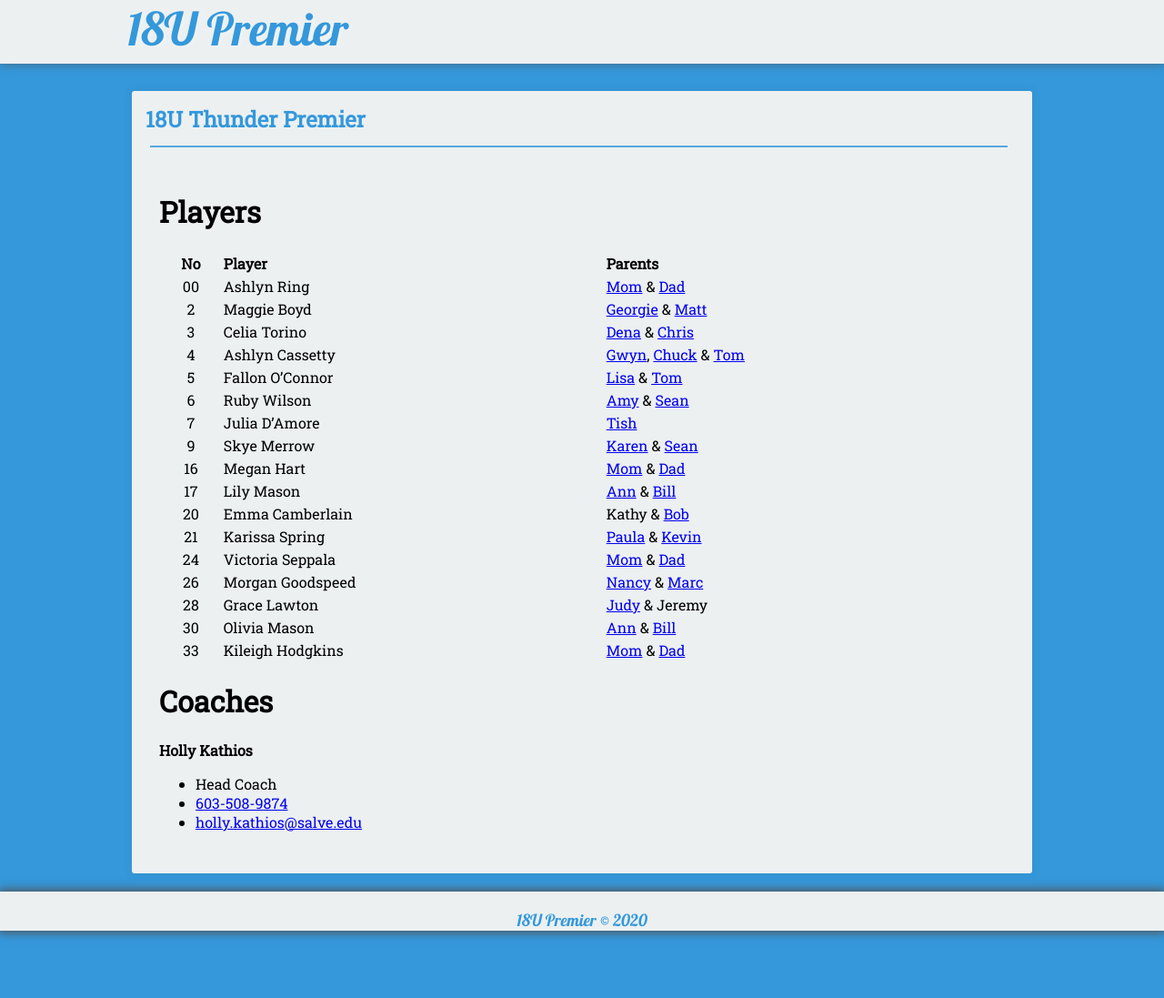
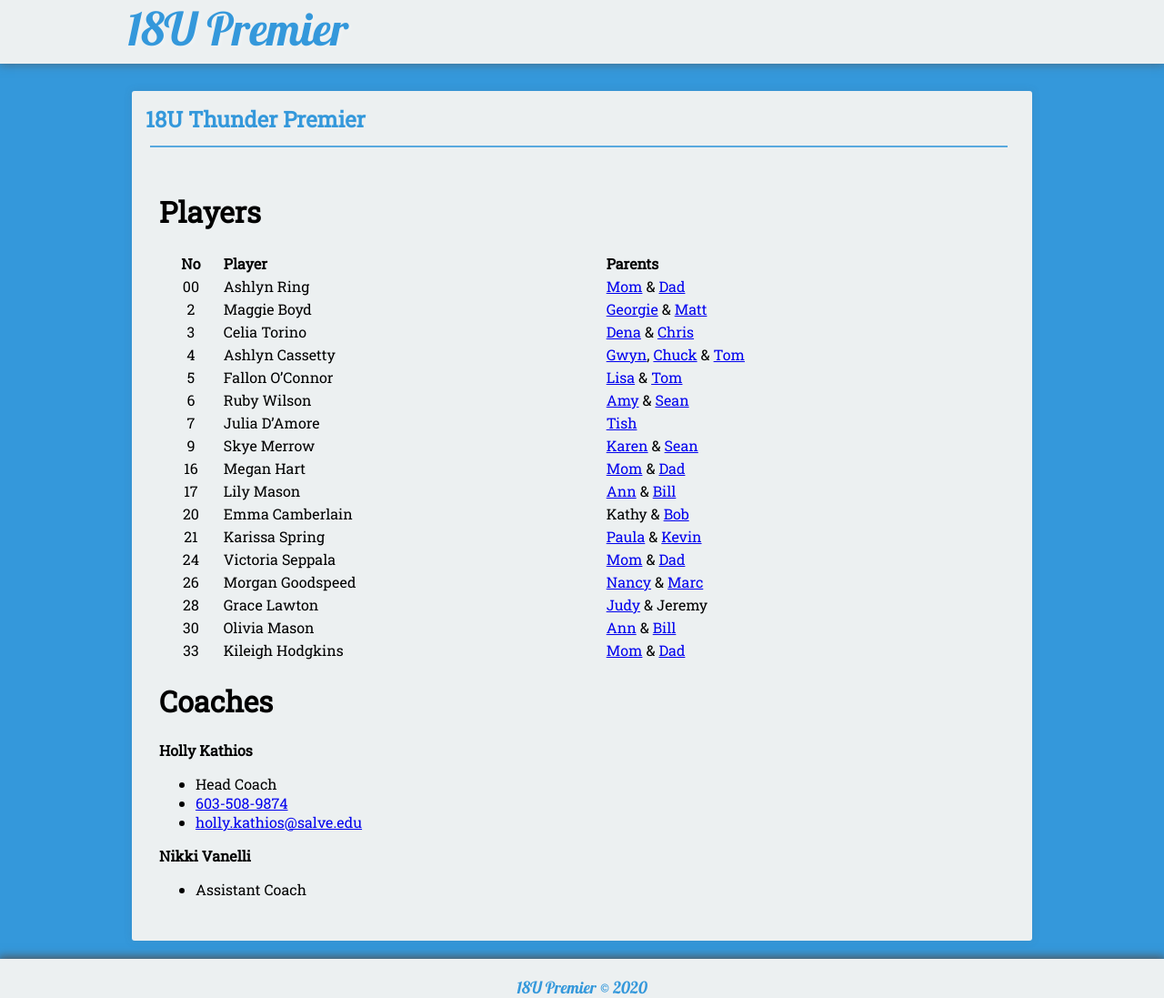
Before and after one commit to seanmerrow/ecf, a Jekyll site: the page built from coaches/index.md, in a window 1280 px wide. Shown: the whole page at 91% size. Built offline with Jekyll 4.4.1, drawn with Linux system fonts in a browser that asks for light colours; nearby versions of some CDN libraries.

Commit message:
Update index.md

```diff
--- a/coaches/index.md
+++ b/coaches/index.md
@@ -33,3 +33,6 @@ permalink: /coaches/
 * Head Coach
 * [603-508-9874](tel:+1-603-508-9874)
 * [holly.kathios@salve.edu](mailto:holly.kathios@salve.edu)
+
+**Nikki Vanelli**
+* Assistant Coach
```
